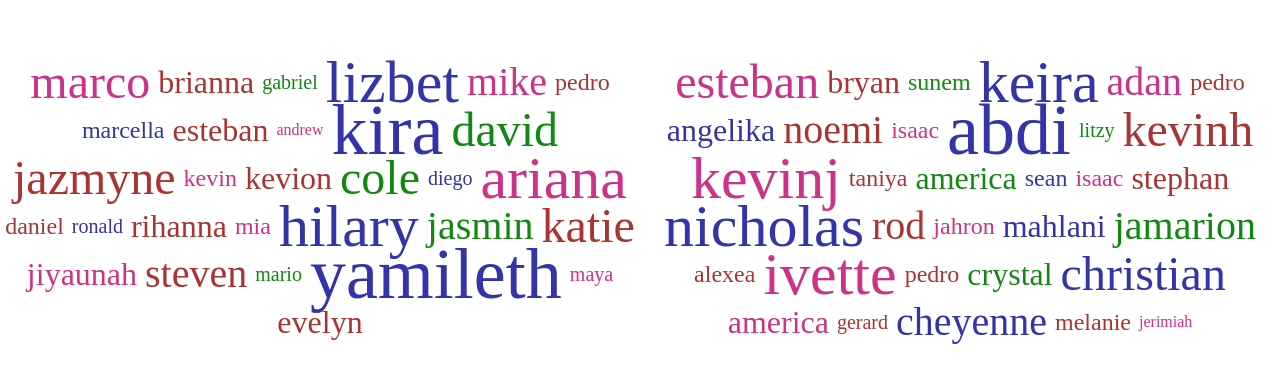
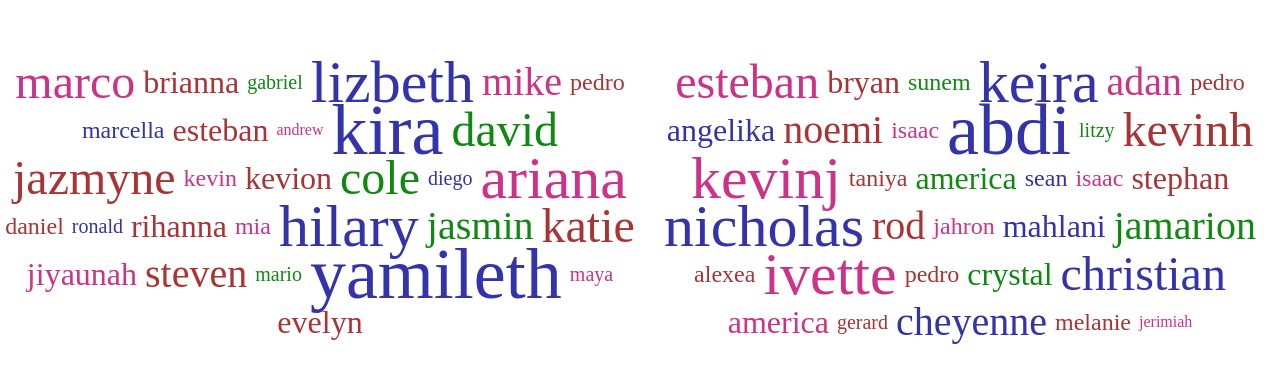
Before and after one commit to parcheesime/csd-project-pages, a plain HTML site: page index.html in a window 1280 px wide. Shown: the part 198-580 px from the top of the page. Drawn offline with Linux system fonts and the light colour scheme.

Commit message:
student page links added update names

```diff
--- a/index.html
+++ b/index.html
@@ -13,7 +13,7 @@
   <li><a href="https://sites.google.com/sandi.net/lhscomputerscience/computer-science-discoveries/marco" data-weight="7">marco</a></li>
   <li><a href="https://sites.google.com/sandi.net/lhscomputerscience/computer-science-discoveries/brianna" data-weight="5">brianna</a></li>
   <li><a href="https://sites.google.com/sandi.net/lhscomputerscience/computer-science-discoveries/gabriel" data-weight="3">gabriel</a></li>
-  <li><a href="https://sites.google.com/sandi.net/lhscomputerscience/computer-science-discoveries/lizbeth" data-weight="8">lizbet</a></li>
+  <li><a href="https://sites.google.com/sandi.net/lhscomputerscience/computer-science-discoveries/lizbeth" data-weight="8">lizbeth</a></li>
   <li><a href="https://sites.google.com/sandi.net/lhscomputerscience/computer-science-discoveries/mike" data-weight="6">mike</a></li>
   <li><a href="https://sites.google.com/sandi.net/lhscomputerscience/computer-science-discoveries/pedro" data-weight="4">pedro</a></li>
   <li><a href="https://sites.google.com/sandi.net/lhscomputerscience/computer-science-discoveries/marcella" data-weight="4">marcella</a></li>
```
